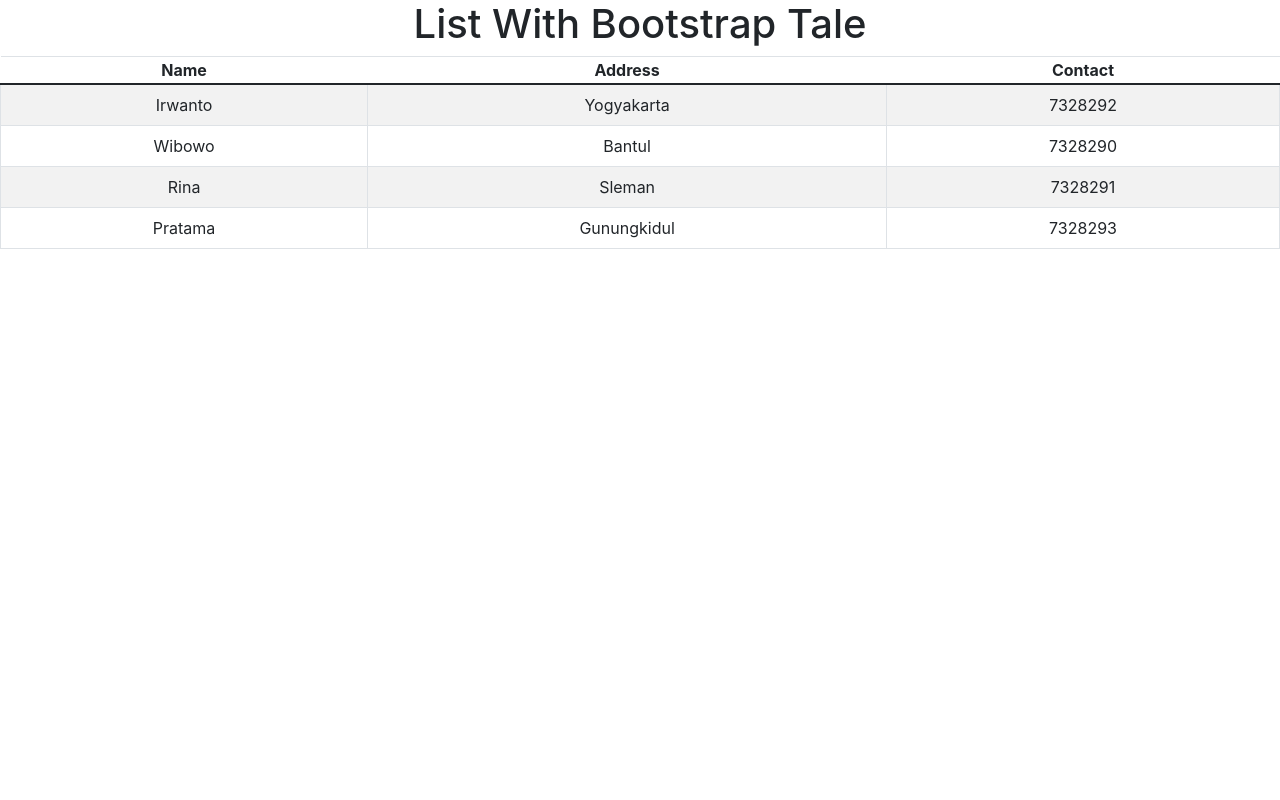
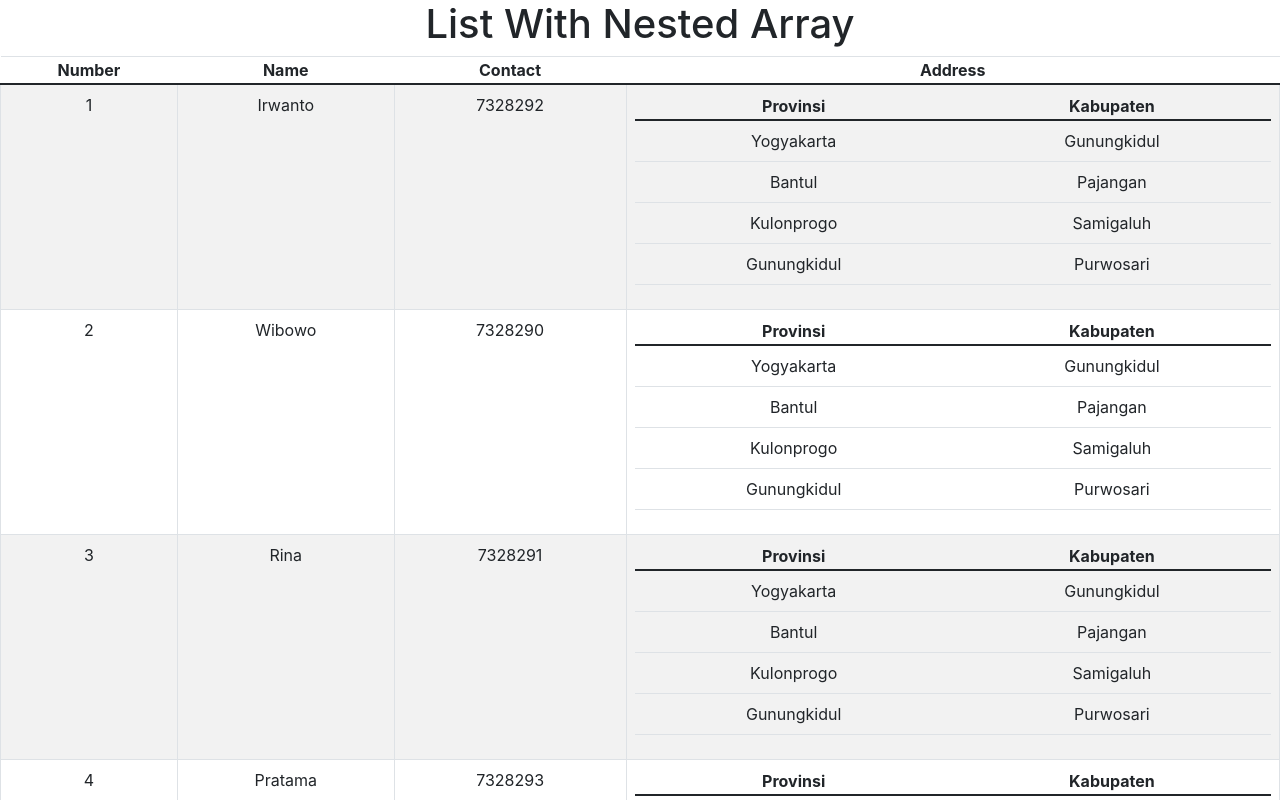
Before and after one commit to gerakanamalindonesia/react-tutorial, a React (Create React App) app: page / in a window 1280 px wide. Shown: the top 800 px of the page. Built offline with nearby package versions, Linux system fonts and the light colour scheme.

Commit message:
belajar neted array dan nested map

```diff
--- a/src/App.js
+++ b/src/App.js
@@ -5,28 +5,67 @@ function App() {
     const employees = ["Rina", "Pratama", "Prasetyawati", "Irwanto", "Wibowo"]
 
     const students = [
-        {name: "Irwanto", address: "Yogyakarta", contact: 7328292},
-        {name: "Wibowo", address: "Bantul", contact: 7328290    },
-        {name: "Rina", address: "Sleman", contact: 7328291},
-        {name: "Pratama", address: "Gunungkidul", contact: 7328293},
+        {name: "Irwanto", contact: 7328292, address: [
+                {province: "Yogyakarta", distric: "Gunungkidul"},
+                {province: "Bantul", distric: "Pajangan"},
+                {province: "Kulonprogo", distric: "Samigaluh"},
+                {province: "Gunungkidul", distric: "Purwosari"},
+            ]},
+        {name: "Wibowo", contact: 7328290, address: [
+                {province: "Yogyakarta", distric: "Gunungkidul"},
+                {province: "Bantul", distric: "Pajangan"},
+                {province: "Kulonprogo", distric: "Samigaluh"},
+                {province: "Gunungkidul", distric: "Purwosari"},
+            ]},
+        {name: "Rina", contact: 7328291, address: [
+                {province: "Yogyakarta", distric: "Gunungkidul"},
+                {province: "Bantul", distric: "Pajangan"},
+                {province: "Kulonprogo", distric: "Samigaluh"},
+                {province: "Gunungkidul", distric: "Purwosari"},
+            ]},
+        {name: "Pratama", contact: 7328293, address: [
+                {province: "Yogyakarta", distric: "Gunungkidul"},
+                {province: "Bantul", distric: "Pajangan"},
+                {province: "Kulonprogo", distric: "Samigaluh"},
+                {province: "Gunungkidul", distric: "Purwosari"},
+            ]},
     ]
 
     return (
         <div className="App">
-            <h1>List With Bootstrap Tale</h1>
+            <h1>List With Nested Array</h1>
             <Table striped bordered>
                 <thead>
+                    <th>Number</th>
                     <th>Name</th>
+                    <th>Contact</th>
                     <th>Address</th>
-                    <th>Contact</th>
                 </thead>
                 <tbody>
                 {
-                        students.map((item, id) =>
-                            <tr key={id}>
+                    students.map((item, i) =>
+                        <tr key={i}>
+                            <td>{i + 1}</td>
                             <td>{item.name}</td>
-                                <td>{item.address}</td>
                             <td>{item.contact}</td>
+                            <td>
+                                <Table>
+                                    <thead>
+                                        <th>Provinsi</th>
+                                        <th>Kabupaten</th>
+                                    </thead>
+                                    <tbody>
+                                        {
+                                            item.address.map(data =>
+                                                <tr>
+                                                    <td>{data.province}</td>
+                                                    <td>{data.distric}</td>
+                                                </tr>
+                                            )
+                                        }
+                                    </tbody>
+                                </Table>
+                            </td>
                         </tr>
                     )
                 }
```
Lines whose indentation alone changed are shown as unchanged.
